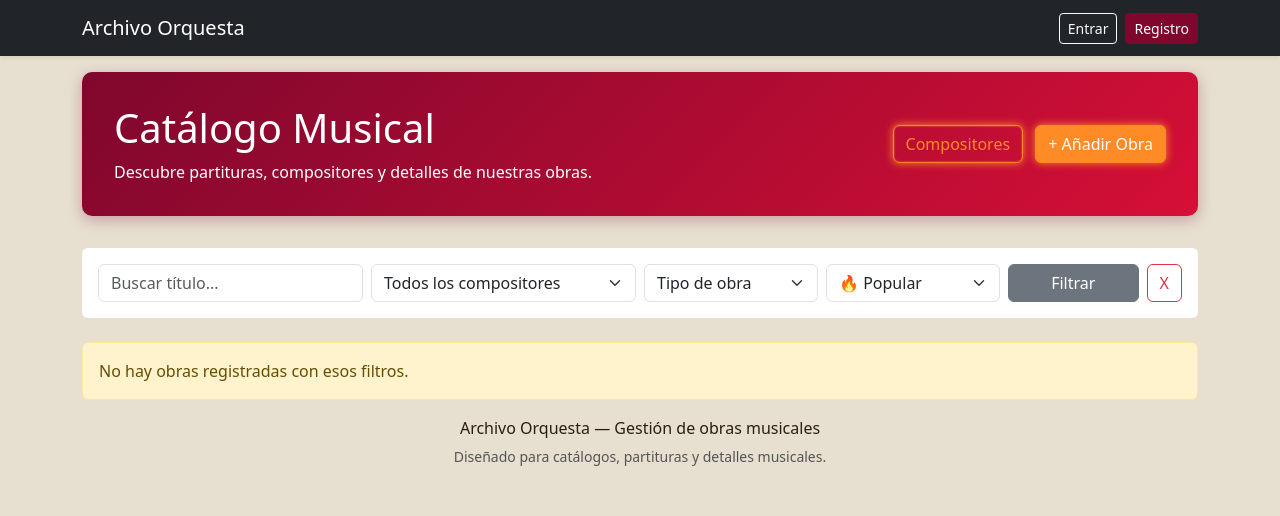
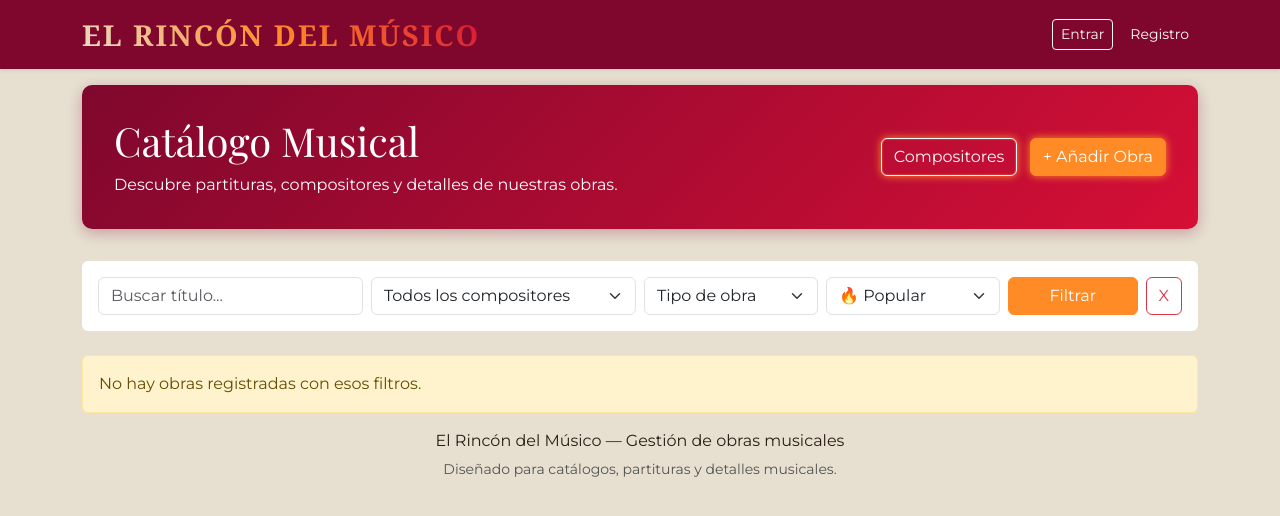
Before and after one commit to i22urvip/Gesti-n-musical, a Django app: page / in a window 1280 px wide. Shown: the top 516 px of the page. Run offline with Django 5.2, Linux system fonts and the light colour scheme; data that the repository does not hold is empty.

Commit message:
Actualización html

```diff
--- a/catalogo/templates/catalogo/base.html
+++ b/catalogo/templates/catalogo/base.html
@@ -21,11 +21,17 @@
     body {
         background-color: var(--fondo-crema);
         color: var(--texto-oscuro);
+        font-family: 'Montserrat', sans-serif;
+    }
+
+    /* Tipografía elegante para títulos */
+    h1, h2, h3, h4, h5, h6 {
+        font-family: 'Playfair Display', serif;
     }
 
     /* 3. REDISEÑAMOS EL HERO (La cabecera de las páginas) */
     .page-hero {
-        background: linear-gradient(135deg, var(--burdeos), var(--rojo-vivo));
+        background: linear-gradient(135deg, var(--burdeos),var(--rojo-vivo));
         color: white;
         padding: 2rem;
         border-radius: 10px;
@@ -43,7 +49,6 @@
     .btn-primary { background-color: var(--burdeos); border-color: var(--burdeos); color: white; }
     .btn-primary:hover { background-color: var(--rojo-vivo); border-color: var(--rojo-vivo); color: white;}
 
-    /* Lo que era Verde (Success) o tu botón de Música ahora es Naranja */
     .btn-success, .btn-music { background-color: var(--naranja); border-color: var(--naranja); color: white; }
     .btn-success:hover, .btn-music:hover { background-color: #e6761b; border-color: #e6761b; color: white; }
     .btn-outline-success { color: var(--naranja); border-color: var(--naranja); }
@@ -64,12 +69,7 @@
         transition: all 0.3s ease-in-out;
     }
 
-    .page-hero .btn:hover {
-        /* Al pasar el ratón, la luz explota y brilla más fuerte */
-        box-shadow: 0 0 15px var(--naranja), 0 0 30px var(--naranja), 0 0 45px var(--rojo-vivo);
-        transform: translateY(-2px); /* Un pequeño saltito hacia arriba */
-        color: white !important;
-    }
+
 
     /* 7. BOTÓN VOLVER (Elegante y con alto contraste) */
     .btn-volver {
@@ -88,14 +88,46 @@
         transform: translateY(-2px);           /* Pequeño saltito */
         box-shadow: 0 6px 15px rgba(127, 7, 45, 0.3);
     }
+
+    /* 8. TÍTULOS DE LAS TARJETAS (Adiós al azul por defecto) */
+    .card-title a {
+        color: var(--texto-oscuro) !important; /* Color burdeos elegante en reposo */
+        transition: color 0.3s ease-in-out;
+    }
+
+    .card-title a:hover {
+        color: var(--naranja) !important; /* Se ilumina en naranja al pasar el ratón */
+        text-decoration: none;
+    }
+
+    /* 9. EL LOGO DE "LA BIBLIOTECA" (Efecto Tinta Premium) */
+    .navbar-brand {
+        font-size: 1.8rem !important;      /* Lo hacemos más grande e imponente */
+        font-family: 'Georgia', serif;     /* Letra clásica, con remates, estilo libro antiguo */
+        font-weight: 900 !important;       /* Extra negrita */
+        text-transform: uppercase;         /* Todo en mayúsculas para dar autoridad */
+        letter-spacing: 2px;               /* Separamos un poco las letras */
+
+        /* Aquí viene la magia: pintamos la letra con un degradado de tus colores */
+        background: linear-gradient(45deg, var(--fondo-crema), var(--naranja), var(--rojo-vivo));
+        -webkit-background-clip: text;
+        -webkit-text-fill-color: transparent;
+
+        transition: transform 0.3s ease, filter 0.3s ease;
+    }
+
+    .navbar-brand:hover {
+        transform: scale(1.05);            /* Un pequeño zoom al pasar el ratón */
+        filter: drop-shadow(0px 4px 6px rgba(199, 184, 187, 0.4)); /* Sombra rojiza brillante */
+    }
 </style>
 </head>
 <body>
 
-    <nav class="navbar navbar-expand-lg navbar-dark bg-dark mb-0 shadow-sm">
+    <nav class="navbar navbar-expand-lg navbar-dark bg-primary mb-0 shadow-sm">
         <div class="container">
             <a class="navbar-brand d-flex align-items-center" href="{% url 'lista_obras' %}">
-                <span class="brand-title">Archivo Orquesta</span>
+                <span class="brand-title">El Rincón del Músico</span>
             </a>
             <div class="d-flex text-white align-items-center">
                 {% if user.is_authenticated %}
@@ -120,7 +152,7 @@
 
         <footer class="site-footer text-center">
             <div class="container">
-                <p class="mb-1">Archivo Orquesta — Gestión de obras musicales</p>
+                <p class="mb-1">El Rincón del Músico — Gestión de obras musicales</p>
                 <small class="text-muted">Diseñado para catálogos, partituras y detalles musicales.</small>
             </div>
         </footer>
--- a/catalogo/templates/catalogo/detalle_compositor.html
+++ b/catalogo/templates/catalogo/detalle_compositor.html
@@ -11,7 +11,7 @@
 
 {% block content %}
 <div class="card shadow-musical border-0 mt-4 mb-5">
-    <div class="card-header bg-success text-white py-3">
+    <div class="card-header bg-primary text-white py-3">
         <h2 class="mb-0">{{ compositor.nombre }}</h2>
     </div>
     <div class="card-body p-4">
--- a/catalogo/templates/catalogo/lista_obras.html
+++ b/catalogo/templates/catalogo/lista_obras.html
@@ -9,7 +9,7 @@
         <p class="text-muted mb-0">Descubre partituras, compositores y detalles de nuestras obras.</p>
     </div>
     <div>
-        <a href="{% url 'lista_compositores' %}" class="btn btn-outline-success me-2">Compositores</a>
+        <a href="{% url 'lista_compositores' %}" class="btn btn-outline-light me-2">Compositores</a>
         <a href="{% url 'nueva_obra' %}" class="btn btn-music">+ Añadir Obra</a>
     </div>
 </div>
@@ -61,7 +61,7 @@
             </select>
         </div>
         <div class="col-md-2 d-flex gap-2">
-            <button type="submit" class="btn btn-secondary w-100">Filtrar</button>
+            <button type="submit" class="btn btn-music w-100">Filtrar</button>
             <a href="{% url 'lista_obras' %}" class="btn btn-outline-danger" title="Limpiar">X</a>
         </div>
     </form>
--- a/catalogo/templates/catalogo/login.html
+++ b/catalogo/templates/catalogo/login.html
@@ -12,8 +12,8 @@
 {% block content %}
 <div class="row justify-content-center mt-5">
     <div class="col-md-5">
-        <div class="card shadow-musical border-0 form-card">
-            <div class="card-header bg-dark text-white text-center py-3">
+            <div class="card shadow-musical border-0 form-card">
+            <div class="card-header bg-primary text-white text-center py-3">
                 <h4 class="mb-0">🔐 Entrar al Sistema</h4>
             </div>
             <div class="card-body p-4">
--- a/catalogo/templates/catalogo/nuevo_compositor.html
+++ b/catalogo/templates/catalogo/nuevo_compositor.html
@@ -4,14 +4,14 @@
 <div class="container mt-4">
     <div class="row justify-content-center">
         <div class="col-md-8">
-            <div class="card shadow-musical border-0 border-start border-success border-4">
+            <div class="card shadow-musical border-0 border-start border-primary border-4">
                 <div class="card-body p-4">
-                    <h2 class="card-title fw-bold text-success mb-4">Añadir Nuevo Compositor</h2>
+                    <h2 class="card-title fw-bold text-primary mb-4">Añadir Nuevo Compositor</h2>
                     <form method="post">
                         {% csrf_token %}
                         {{ form.as_p }}
                         <div class="mt-4">
-                            <button type="submit" class="btn btn-success">Guardar Compositor</button>
+                            <button type="submit" class="btn btn-music">Guardar Compositor</button>
                             <a href="{% url 'lista_compositores' %}" class="btn btn-outline-secondary ms-2">Cancelar</a>
                         </div>
                     </form>
```
